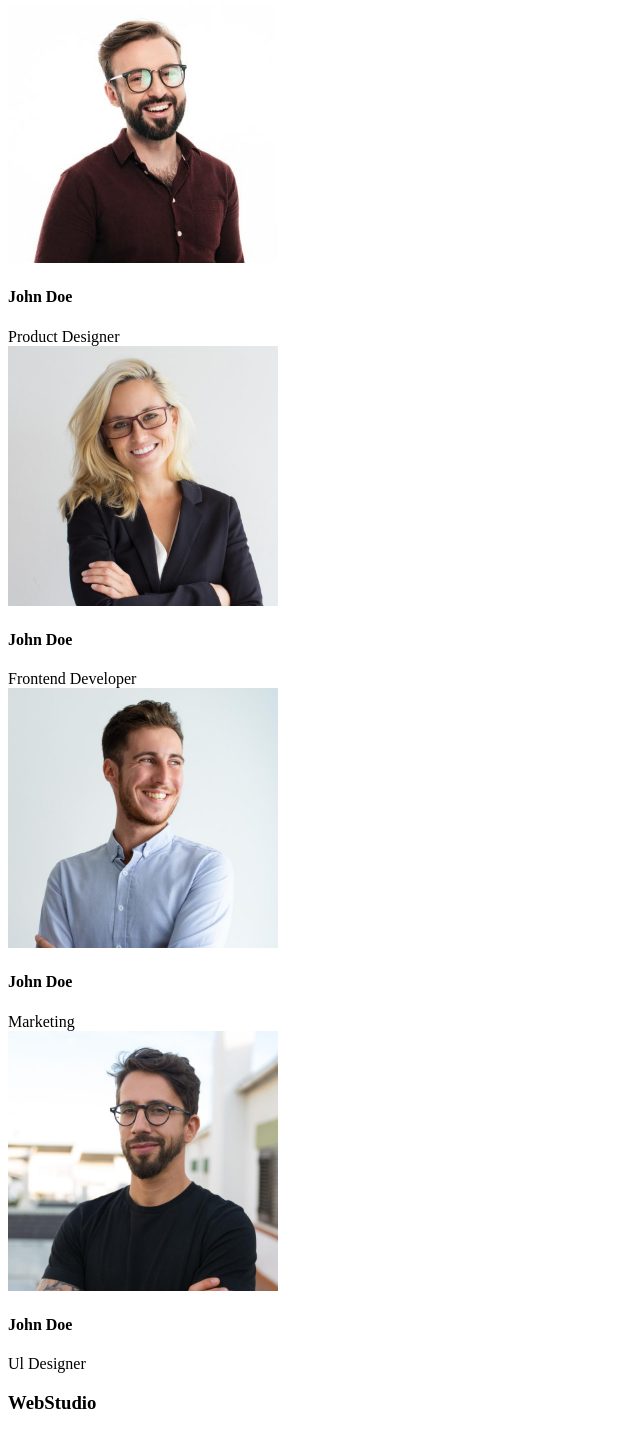
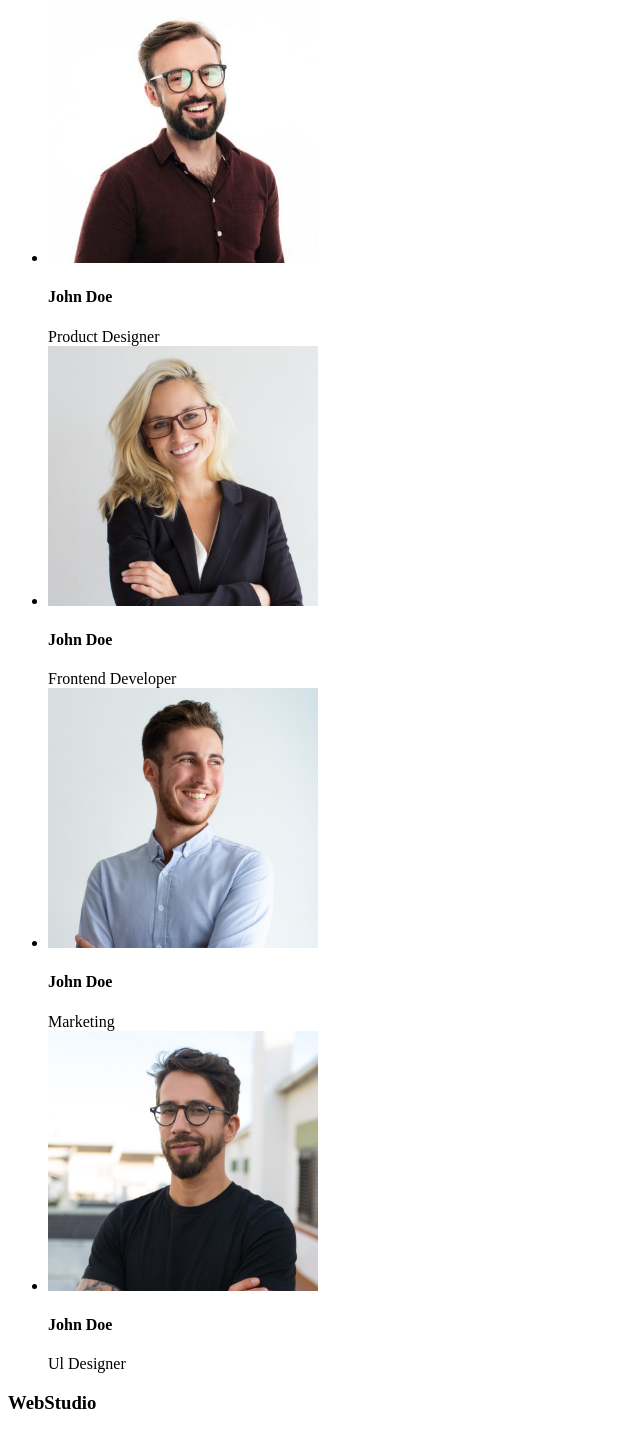
Before and after one commit to LechUlman/goit-markup-hw-01, a plain HTML site: page Index.html in a window 1280 px wide. Shown: the part 1653-3101 px from the top of the page, without its empty margins (0-640 px from the left). Drawn offline with Linux system fonts and the light colour scheme.

Commit message:
kolejna zmiana ul

```diff
--- a/Index.html
+++ b/Index.html
@@ -54,12 +54,12 @@ arcu sem. Sed non sodales dui. Interdum et malesuada</li></ul>
     </ul>
       </p>
       <h2>Nasz zespół</h2>
-
-        <img src="images/man1.jpg" alt="brown shirt man" height="260" width="270"/><h4><b>John Doe</b></h4>Product Designer<br>
-        <img src="images/woman1.jpg" alt="blond hair woman" height="260" width="270"/><h4><b>John Doe</b></h4>Frontend Developer<br>
-        <img src="images/man3.jpg" alt="white shirt man" height="260" width="270"/><h4><b>John Doe</b></h4>Marketing<br>
-        <img src="images/man2.jpg" alt="black shirt man" height="260" width="270"/><h4><b>John Doe</b></h4>Ul Designer<br>
-
+      <ul>
+        <li><img src="images/man1.jpg" alt="brown shirt man" height="260" width="270"/><h4><b>John Doe</b></h4>Product Designer<br></li>
+       <li><img src="images/woman1.jpg" alt="blond hair woman" height="260" width="270"/><h4><b>John Doe</b></h4>Frontend Developer<br></li>
+        <li><img src="images/man3.jpg" alt="white shirt man" height="260" width="270"/><h4><b>John Doe</b></h4>Marketing<br></li>
+        <li><img src="images/man2.jpg" alt="black shirt man" height="260" width="270"/><h4><b>John Doe</b></h4>Ul Designer<br></li>
+    </ul>
     </main>
     <footer>
     <h3>WebStudio</h3><br>
```
